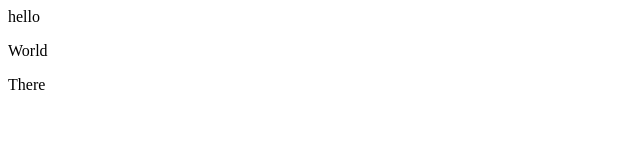
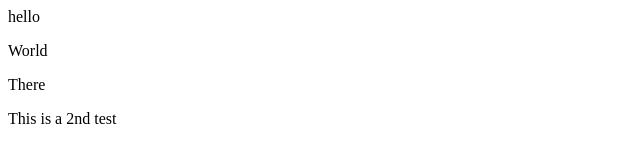
Before and after one commit to kkuraiz/learn-repo, a plain HTML site: page index.html in a window 1280 px wide. Shown: the whole page, without its empty margins (0-640 px from the left). Drawn offline with Linux system fonts and the light colour scheme.

Commit message:
added another p tag

```diff
--- a/index.html
+++ b/index.html
@@ -1,3 +1,4 @@
 <div>hello</div>
 <p>World</p>
 <p>There</p>
+<p>This is a 2nd test</p>
```
